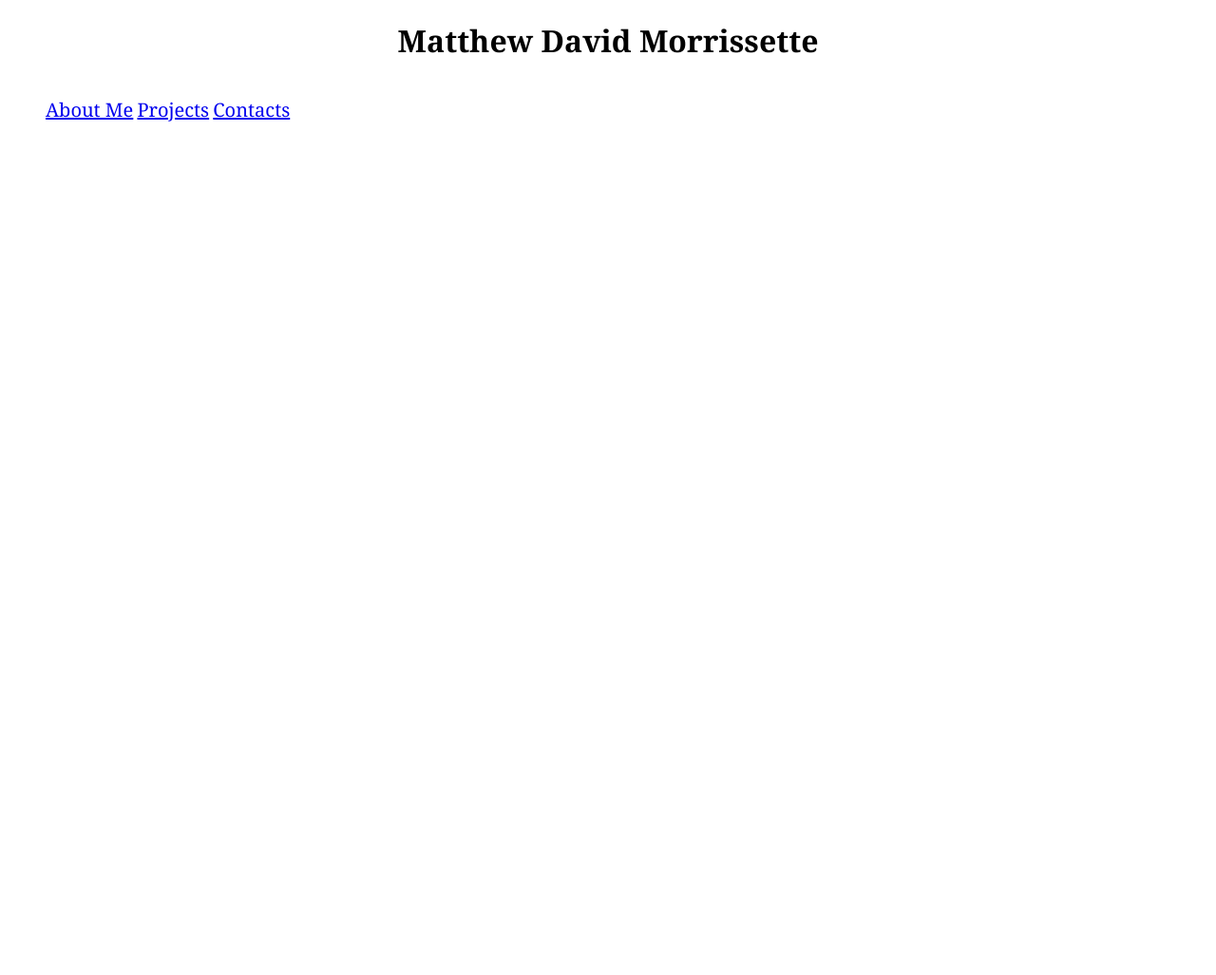
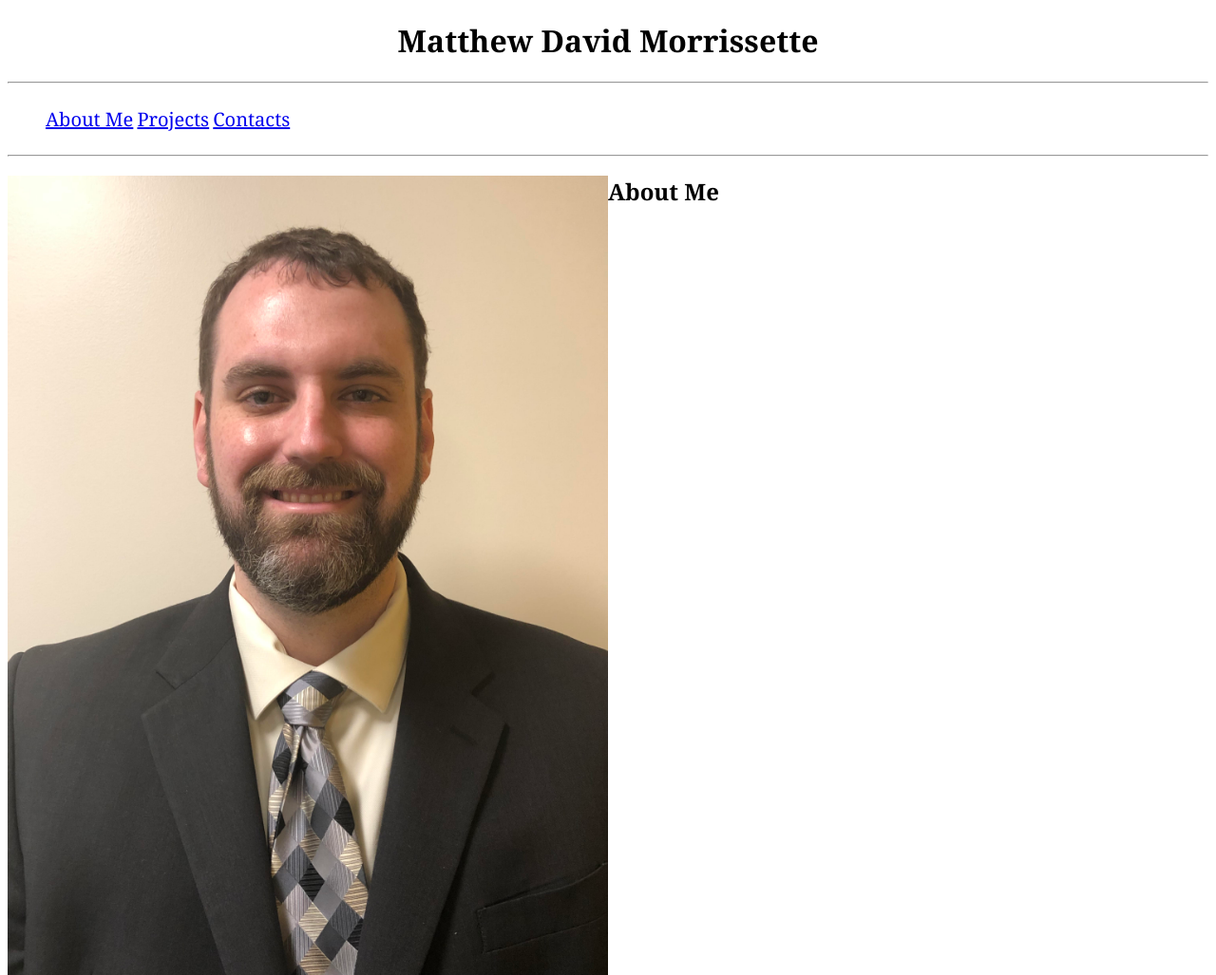
Before and after one commit to morrissette1988/Portfolio, a plain HTML site: page index.html in a window 1280 px wide. Shown: the whole page at 95% size. Before the commit the page ends 800 px from the top, so only its background shows below. Drawn offline with Linux system fonts and the light colour scheme.

Commit message:
add additional html and css

```diff
--- a/Assets/style.css
+++ b/Assets/style.css
@@ -15,5 +15,14 @@ nav ul li {
     list-style: none;
     display: inline-block;
     font-size: 20px;
-    justify-content: space-between;
 }
+
+.about-me {
+
+}
+
+.about-me img{
+    float: left;
+    max-width: 50%;
+    height: auto;
+}
--- a/index.html
+++ b/index.html
@@ -13,6 +13,8 @@
                 Matthew David Morrissette
             </h1>
 
+            <hr>
+
             <nav>
                 <ul>
                     <li><a href="#about-me">About Me</a></li>
@@ -20,6 +22,20 @@
                     <li><a href="#contact-me">Contacts</a></li>
                 </ul>
             </nav>
+
+            <hr>
+
+            <article class="about-me" id="about-me">
+                <img src="/Assets/unnamed.jpg" alt="Matthew David Morrissette" />
+                <h2>
+                    About Me
+                </h2>
+
+
+
+
+
+            </article>
 
 
 
```
Also changed, not shown: Assets/1612927404405.jfif (added).
